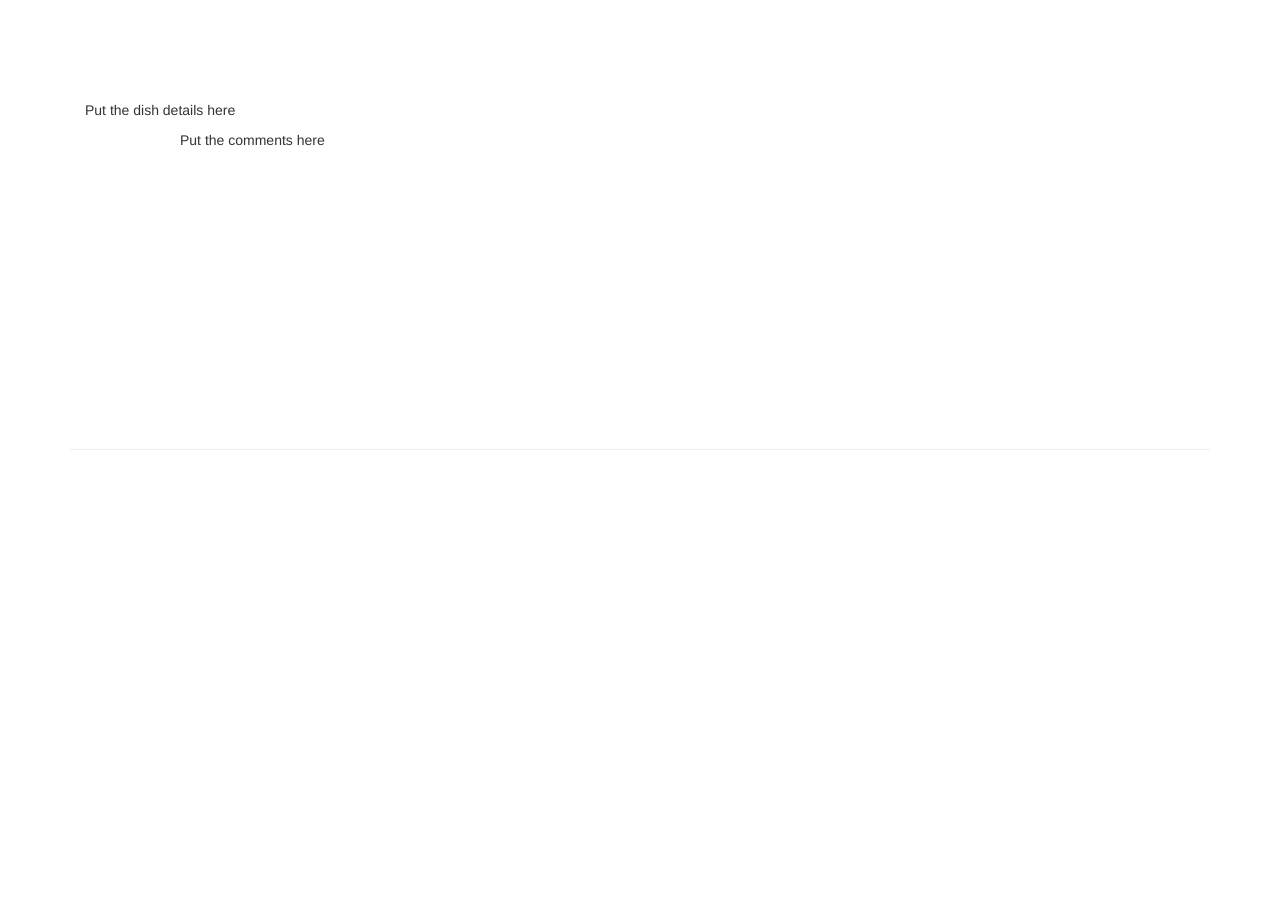
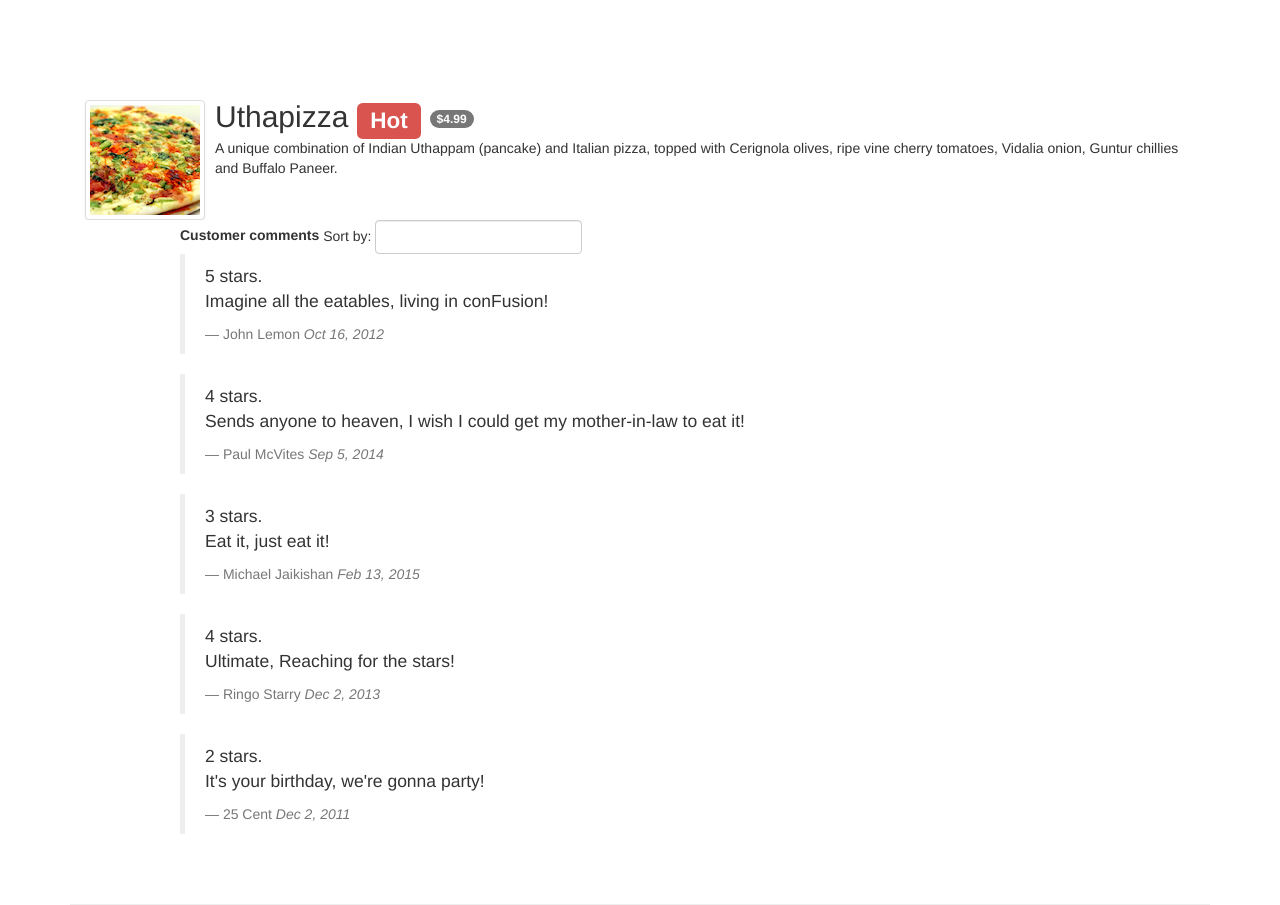
Before and after one commit to contiforza/Coursera-FullStack, a website: page 3-AngularJS/conFusion/app/dishdetail.html in a window 1280 px wide. Before the commit the page ends 800 px from the top, so only its background shows below. Drawn offline with nearby package versions, Linux system fonts and the light colour scheme; files whose address does not match are found by name.

Commit message:
dishdetail.html after completed assignment week 1.

```diff
--- a/3-AngularJS/conFusion/app/dishdetail.html
+++ b/3-AngularJS/conFusion/app/dishdetail.html
@@ -26,12 +26,40 @@
 <body>
 
     <div class="container">
-        <div class="row row-content">
-            <div class="col-xs-12">
-                <p>Put the dish details here</p>
+        <div class="row row-content" ng-controller="dishDetailController as dishCtrl">
+            <div class="col-xs-12 media">
+              <div class="media-left media-middle">
+                  <a href="#">
+                  <img class="media-object img-thumbnail"
+                   ng-src={{dishCtrl.dish.image}} alt="Uthappizza">
+                  </a>
+              </div>
+              <div class="media-body">
+                  <h2 class="media-heading">{{dishCtrl.dish.name}}
+                   <span class="label label-danger">{{dishCtrl.dish.label}}</span>
+                   <span class="badge">{{dishCtrl.dish.price | currency}}</span></h2>
+                  <p>{{dishCtrl.dish.description}}</p>
+              </div>
             </div>
             <div class="col-xs-9 col-xs-offset-1">
-                <p>Put the comments here</p>
+
+              <form class="form-inline">
+                <div class="form-group">
+                  <label>Customer comments</label>
+                </div>
+                <div class="form-group">
+                  Sort by:
+                  <input type="text" name="commentsFilter" id="commentsFilter" class="form-control" ng-model="sortBy">
+                </div>
+              </form>
+              <ul class="media-list">
+                <li ng-repeat="comment in dishCtrl.dish.comments | orderBy: sortBy">
+                  <blockquote>
+                    <p>{{comment.rating}} stars.<br>{{comment.comment}}</p>
+                    <footer>{{comment.author}} <cite title="{{comment.date}}">{{comment.date | date:longDate }}</cite></footer>
+                  </blockquote>
+                </li>
+              </ul>
             </div>
         </div>
 
@@ -87,6 +115,7 @@
                     };
 
             this.dish = dish;
+            var sortBy = "";
 
         });
 
```
